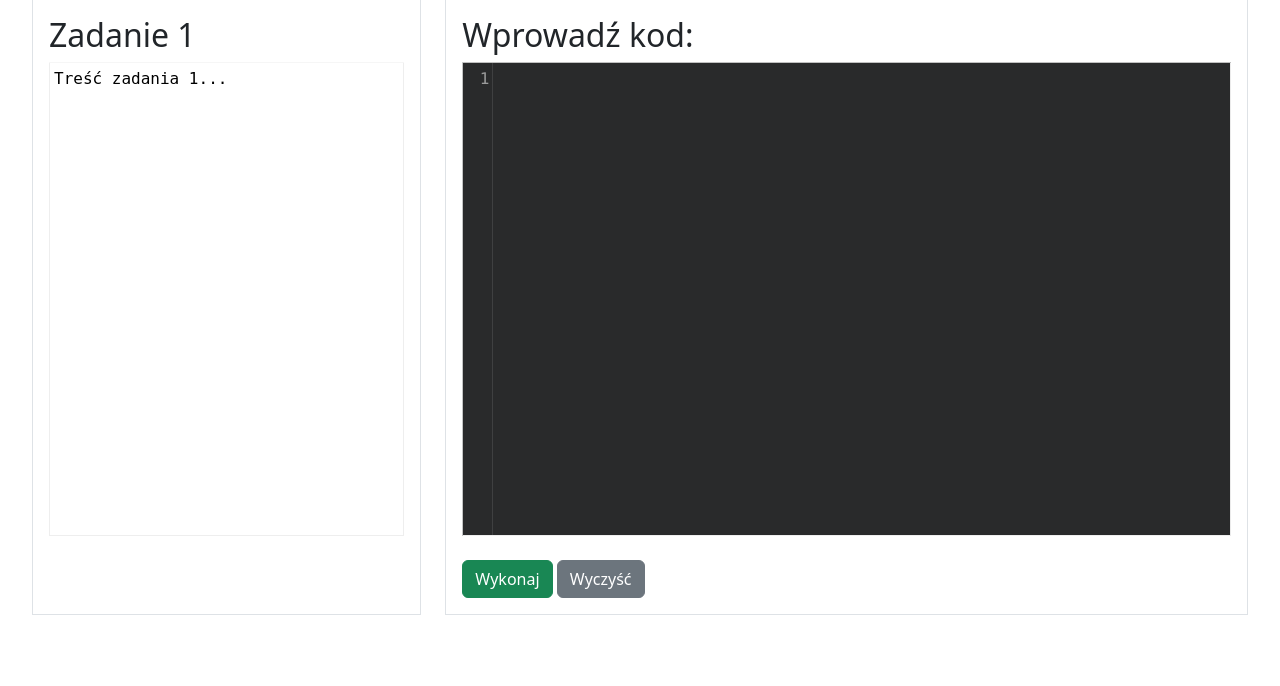
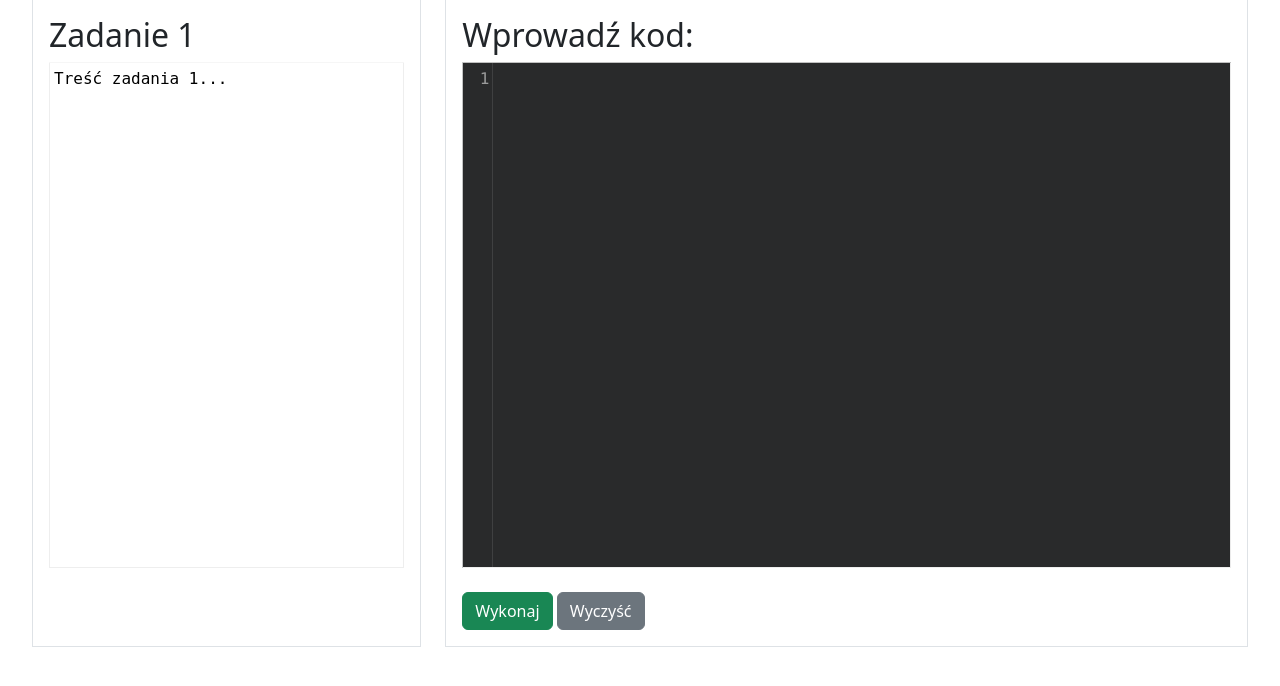
Before and after one commit to Pawi1/pythongame, a Django app: page / in a window 1280 px wide. Shown: the part 17-703 px from the top of the page. Run offline with Django 3.2, Linux system fonts and the light colour scheme; some libraries are stand-ins or nearby versions.

Commit message:
Poprawa wyglądu

```diff
--- a/gra/templates/main.html
+++ b/gra/templates/main.html
@@ -11,8 +11,10 @@
     <style>
     .CodeMirror{
     border: 1px solid #eee;
-    {% if not result%}
-    height: 37vmax;
+    {% if not result %}
+    height: 39.5vmax;
+    {% else %}
+    height: 30vh;
     {% endif %}
     }
     </style>
@@ -21,7 +23,7 @@
 <body>
     <div class="container-fluid">
         <div class="row gy-2 m-lg-2">
-            <div class="col-12 col-lg-4">
+            <div class="col-12 col-lg-4 gx-0 gx-lg-4">
                 <div class="p-3 border">
                     <h2>{{ title }}</h2>
                     <textarea id="content">{{ content }}</textarea>
@@ -29,7 +31,7 @@
                     <input type="button" class="btn" value="" style="visibility: hidden;">
                 </div>
             </div>
-            <div class="col-12 col-lg-8">
+            <div class="col-12 col-lg-8 gx-0 gx-lg-4">
                 <div class="border p-3">
                     <h2>Wprowadź kod:</h2>
                     <form method="post" action="{% url 'execute_code' %}">
@@ -47,11 +49,12 @@
         {% if result%}
         <div id="output" class="row gy-2 m-lg-2">
             <div class="col-12">
-            <div class="position-relative border p-3">
-            <h2>Wynik:</h2>
-            <textarea id="result">{{ result }}</textarea>
-                    <form method="post" action="{% url 'check_answer' %}" class="position-absolute bottom-0 start-50 translate-middle-x p-3">
-                        <input type="submit" class="btn btn-primary" value="Sprawdź czy twoja odpowiedź jest poprawna" name="Sprawdz">
+                <div class="border p-3">
+                    <h2>Wynik:</h2>
+                    <textarea id="result">{{ result }}</textarea>
+                    <br>
+                    <form method="post" action="{% url 'check_answer' %}" class="d-flex justify-content-center">
+                            <input type="submit" class="btn btn-primary" value="Wyślij twoją odpowiedź do zadania" name="Sprawdz">
                     </form>
                 </div>
             </div>
```
